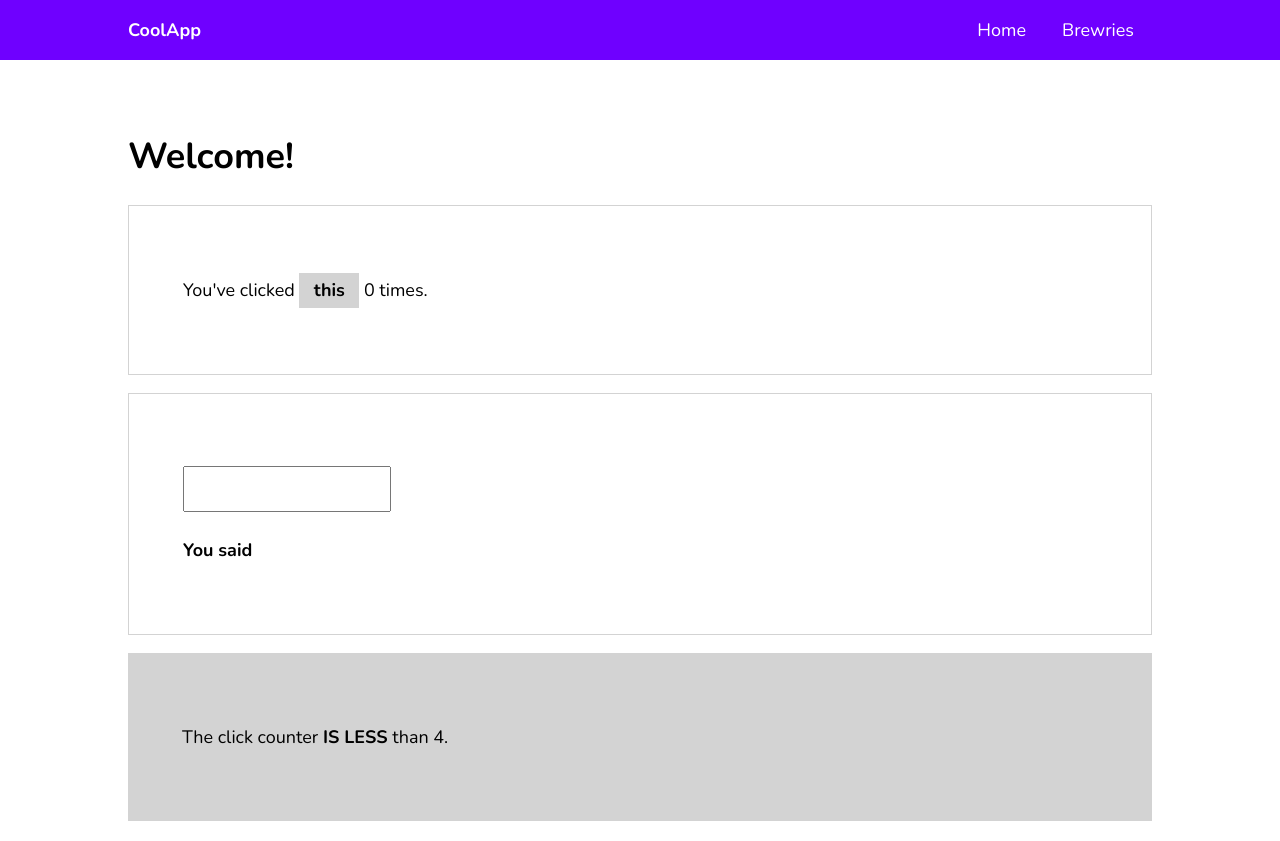
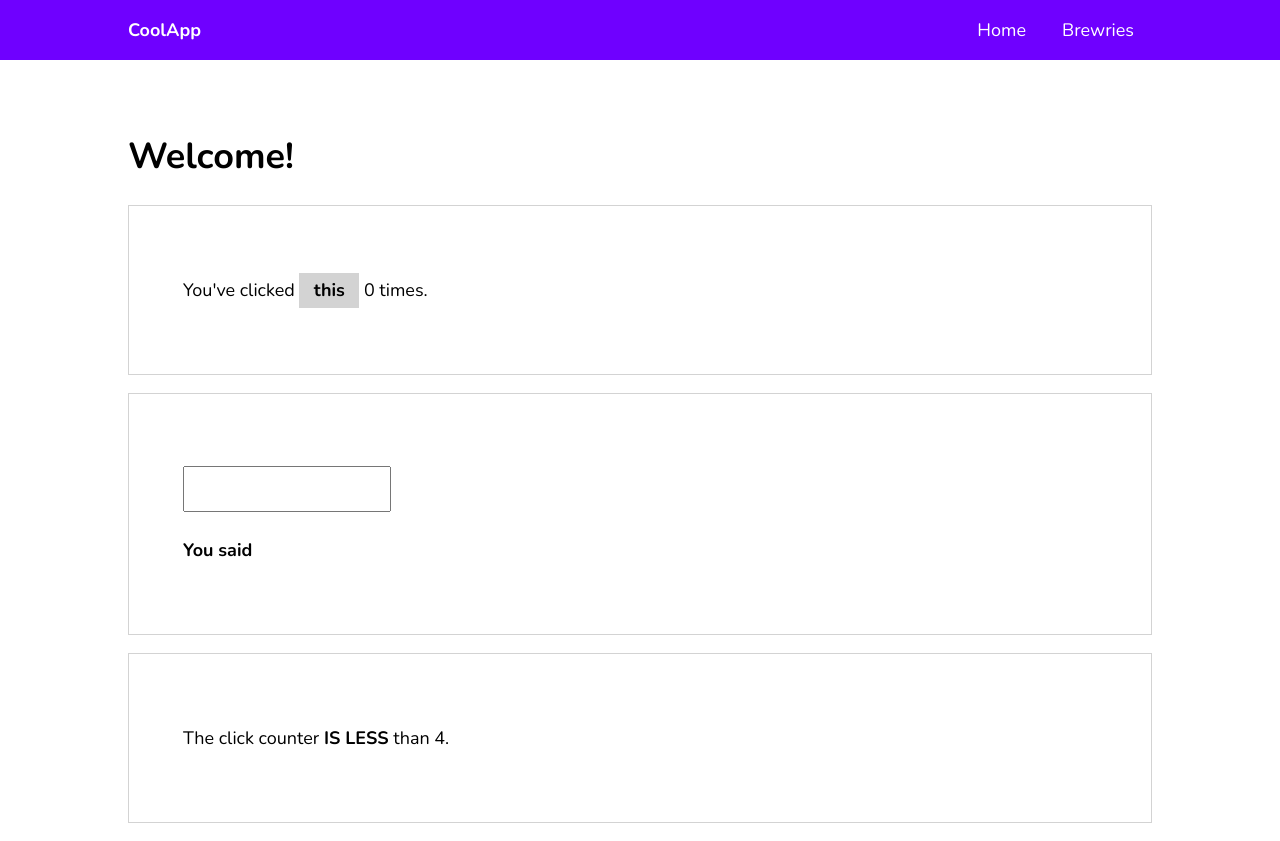
Before and after one commit to sufij94/Angular-App, an Angular app: page / in a window 1280 px wide. Built offline with nearby package versions, Linux system fonts and the light colour scheme.

Commit message:
Class Binding
Adding classes using binding

```diff
--- a/src/app/home/home.component.html
+++ b/src/app/home/home.component.html
@@ -11,10 +11,7 @@
   </p>
 </div>
 
-<div class="play-container" [ngStyle]="{
-    'background-color': clickCounter > 4 ? 'yellow' : 'lightgray',
-    'border':           clickCounter > 4 ? '4px solid black' : 'none'
-}">
+<div class="play-container" [class.active]="clickCounter > 4">
   <ng-template [ngIf]="clickCounter > 4" [ngIfElse]="none">
     <p>The click counter <strong>IS GREATER</strong> than 4.</p>
   </ng-template>
--- a/src/app/home/home.component.scss
+++ b/src/app/home/home.component.scss
@@ -16,3 +16,8 @@ span {
     margin-bottom: 2em;
   }
 }
+
+.active {
+  background-color: yellow;
+  border: 4px solid black;
+}
```
